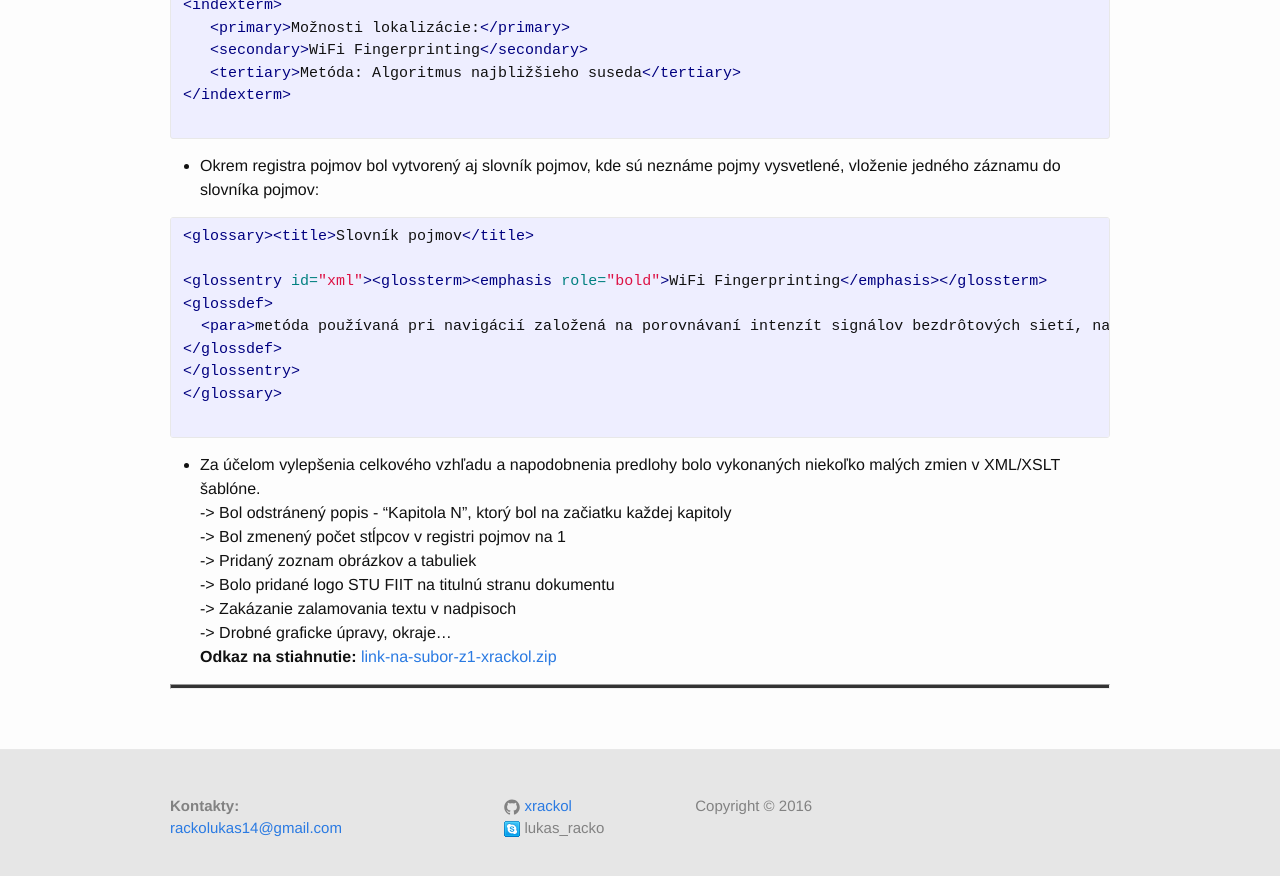
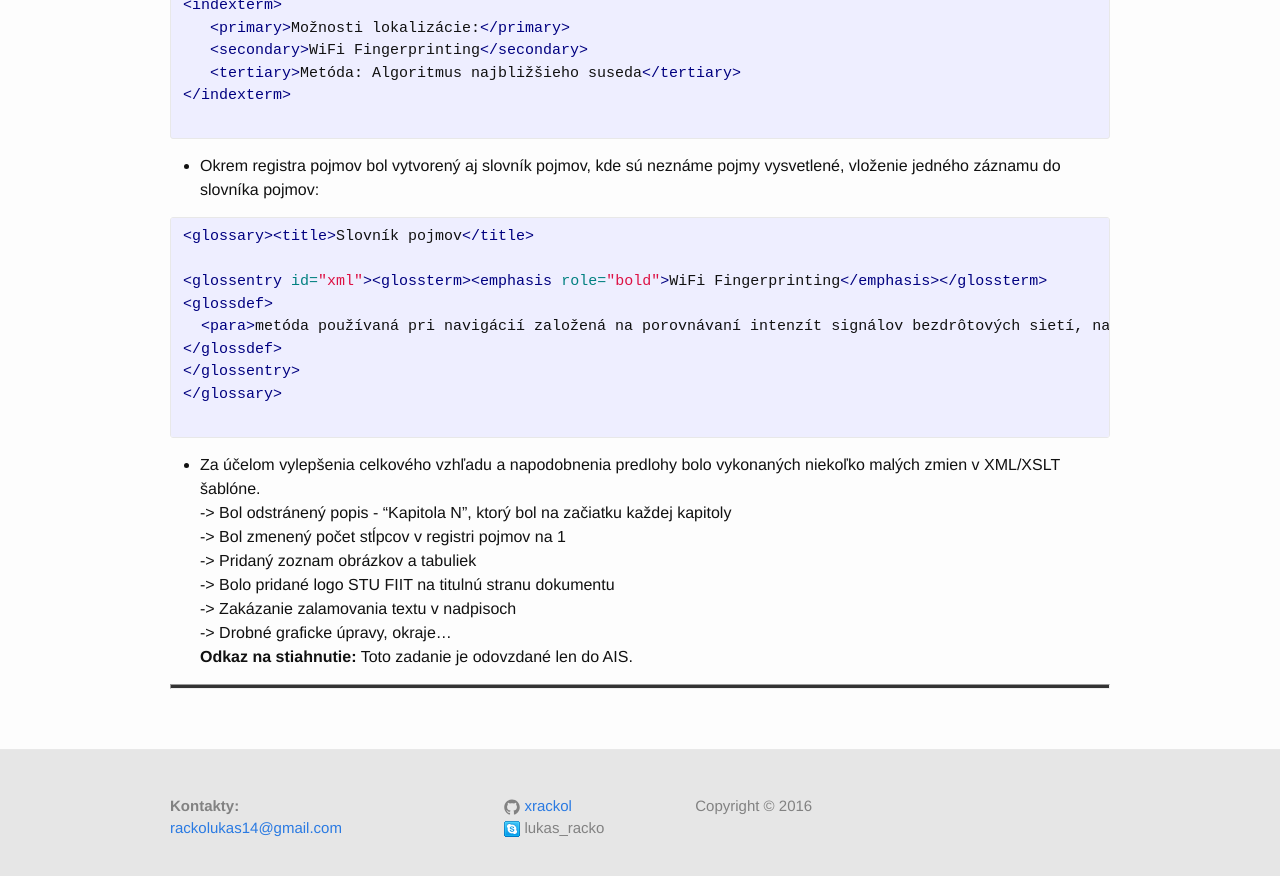
Before and after one commit to xrackol/xrackol.github.io, a Jekyll site: the page built from wp.md, in a window 1280 px wide and 900 px high, scrolled down 3393 px. Shown: the top 876 px of the window. Built offline with Jekyll 4.4.1, drawn with Linux system fonts in a browser that asks for light colours.

Commit message:
Update wp.md

```diff
--- a/wp.md
+++ b/wp.md
@@ -143,5 +143,5 @@ permalink: /wp/
 -> Bolo pridané logo STU FIIT na titulnú stranu dokumentu<br/>
 -> Zakázanie zalamovania textu v nadpisoch <br/>
 -> Drobné graficke úpravy, okraje...<br/>
-<b>Odkaz na stiahnutie:</b> <a href="../data/Z1-xrackol.zip" target="_blank">{{ "LINK na subor Z1-xrackol.zip" | slugify: 'pretty' }}</a><br/>
+<b>Odkaz na stiahnutie:</b> Toto zadanie je odovzdané len do AIS. <br/>
 <hr class="post">
```
